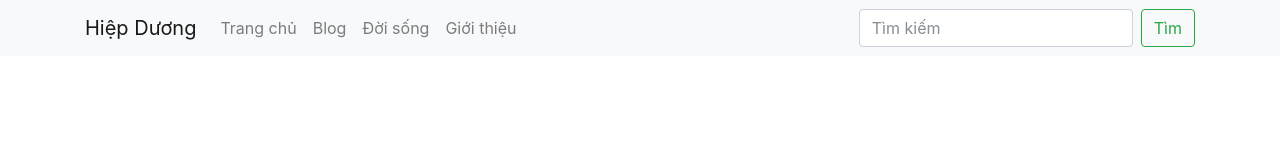
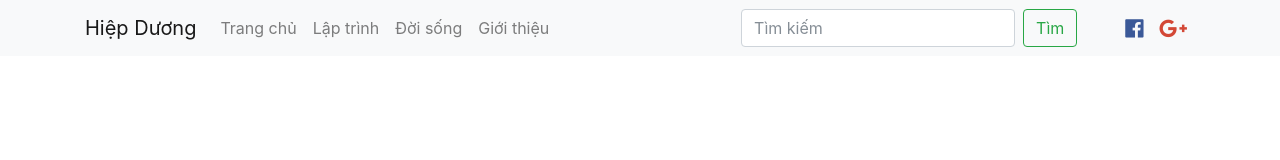
Before and after one commit to dinhhiep196/frontend-blog-bootstrap-v4, a plain HTML site: page index.html in a window 1280 px wide. Drawn offline with nearby package versions, Linux system fonts and the light colour scheme.

Commit message:
update assets

```diff
--- /dev/null
+++ b/assets/css/style.css
@@ -0,0 +1,6 @@
+.fa-facebook-official{
+    color: #3b5998;
+}
+.fa-google-plus{
+	color: #d34836;
+}
--- a/index.html
+++ b/index.html
@@ -8,6 +8,8 @@
 
 	<!-- Bootstrap CSS -->
 	<link rel="stylesheet" href="https://maxcdn.bootstrapcdn.com/bootstrap/4.0.0-beta.2/css/bootstrap.min.css" integrity="sha384-PsH8R72JQ3SOdhVi3uxftmaW6Vc51MKb0q5P2rRUpPvrszuE4W1povHYgTpBfshb" crossorigin="anonymous">
+	<link rel="stylesheet" href="https://maxcdn.bootstrapcdn.com/font-awesome/4.7.0/css/font-awesome.min.css">
+	<link rel="stylesheet" href="assets/css/style.css">
 </head>
 <body>
 	<nav class="navbar navbar-expand-lg navbar-light bg-light">
@@ -23,7 +25,7 @@
 				        <a class="nav-link" href="#">Trang chủ</a>
 					</li>
 				   	<li class="nav-item">
-				        <a class="nav-link" href="#">Blog</a>
+				        <a class="nav-link" href="#">Lập trình</a>
 				    </li>
 				    <li class="nav-item">
 				        <a class="nav-link" href="#">Đời sống</a>
@@ -36,6 +38,15 @@
 					<input class="form-control mr-sm-2" type="search" placeholder="Tìm kiếm" aria-label="Search">
 					<button class="btn btn-outline-success my-2 my-sm-0" type="submit">Tìm</button>
 			    </form>
+			    <ul></ul>
+			    <ul class="navbar-nav">
+			    	<li class="nav-item">
+			    		<a class="nav-link facebook-lg" href="https://www.facebook.com/dinhhiep.duong" title="Facebook"><i class="fa fa-facebook-official fa-lg"></i></a>
+			    	</li>
+			    	<li>
+			    		<a class="nav-link google-lg" href="https://plus.google.com/+D%C6%B0%C6%A1ng%C4%90%C3%ACnhHi%E1%BB%87p" title="Google plus"><i class="fa fa-google-plus fa-lg"></i></a>
+			    	</li>
+			    </ul>
 		  	</div>
 
 		</div>
```
